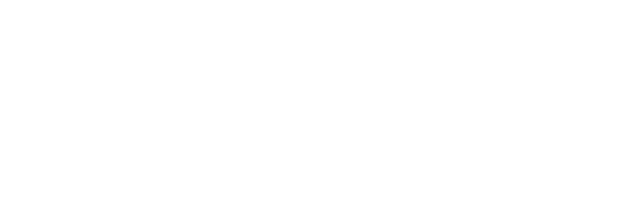
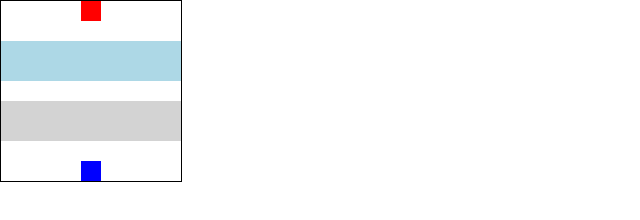
Before and after one commit to lilKriT/frogger-js, a plain HTML site: page index.html in a window 1280 px wide. Shown: the whole page, without its empty margins (0-640 px from the left). Drawn offline with Linux system fonts and the light colour scheme.

Commit message:
Created a grid.

```diff
--- a/index.html
+++ b/index.html
@@ -10,5 +10,89 @@
 
     <title>Frogger - created by lilKriT</title>
   </head>
-  <body></body>
+  <body>
+    <div class="grid">
+      <div></div>
+      <div></div>
+      <div></div>
+      <div></div>
+      <div class="ending-block"></div>
+      <div></div>
+      <div></div>
+      <div></div>
+      <div></div>
+      <div></div>
+      <div></div>
+      <div></div>
+      <div></div>
+      <div></div>
+      <div></div>
+      <div></div>
+      <div></div>
+      <div></div>
+      <div class="log-left"></div>
+      <div class="log-left"></div>
+      <div class="log-left"></div>
+      <div class="log-left"></div>
+      <div class="log-left"></div>
+      <div class="log-left"></div>
+      <div class="log-left"></div>
+      <div class="log-left"></div>
+      <div class="log-left"></div>
+      <div class="log-right"></div>
+      <div class="log-right"></div>
+      <div class="log-right"></div>
+      <div class="log-right"></div>
+      <div class="log-right"></div>
+      <div class="log-right"></div>
+      <div class="log-right"></div>
+      <div class="log-right"></div>
+      <div class="log-right"></div>
+      <div></div>
+      <div></div>
+      <div></div>
+      <div></div>
+      <div></div>
+      <div></div>
+      <div></div>
+      <div></div>
+      <div></div>
+      <div class="car-left"></div>
+      <div class="car-left"></div>
+      <div class="car-left"></div>
+      <div class="car-left"></div>
+      <div class="car-left"></div>
+      <div class="car-left"></div>
+      <div class="car-left"></div>
+      <div class="car-left"></div>
+      <div class="car-left"></div>
+      <div class="car-right"></div>
+      <div class="car-right"></div>
+      <div class="car-right"></div>
+      <div class="car-right"></div>
+      <div class="car-right"></div>
+      <div class="car-right"></div>
+      <div class="car-right"></div>
+      <div class="car-right"></div>
+      <div class="car-right"></div>
+      <div></div>
+      <div></div>
+      <div></div>
+      <div></div>
+      <div></div>
+      <div></div>
+      <div></div>
+      <div></div>
+      <div></div>
+      <div></div>
+      <div></div>
+      <div></div>
+      <div></div>
+      <div class="starting-block"></div>
+      <div></div>
+      <div></div>
+      <div></div>
+      <div></div>
+    </div>
+  </body>
 </html>
--- a/style.css
+++ b/style.css
@@ -3,3 +3,34 @@
   padding: 0;
   box-sizing: border-box;
 }
+
+.grid {
+  border: 1px solid black;
+  height: 182px;
+  width: 182px;
+  display: flex;
+  flex-flow: row wrap;
+}
+
+.grid div {
+  height: calc(180px / 9);
+  width: calc(180px / 9);
+}
+
+.ending-block {
+  background-color: red;
+}
+
+.starting-block {
+  background-color: blue;
+}
+
+.log-left,
+.log-right {
+  background-color: lightblue;
+}
+
+.car-left,
+.car-right {
+  background-color: lightgray;
+}
```
